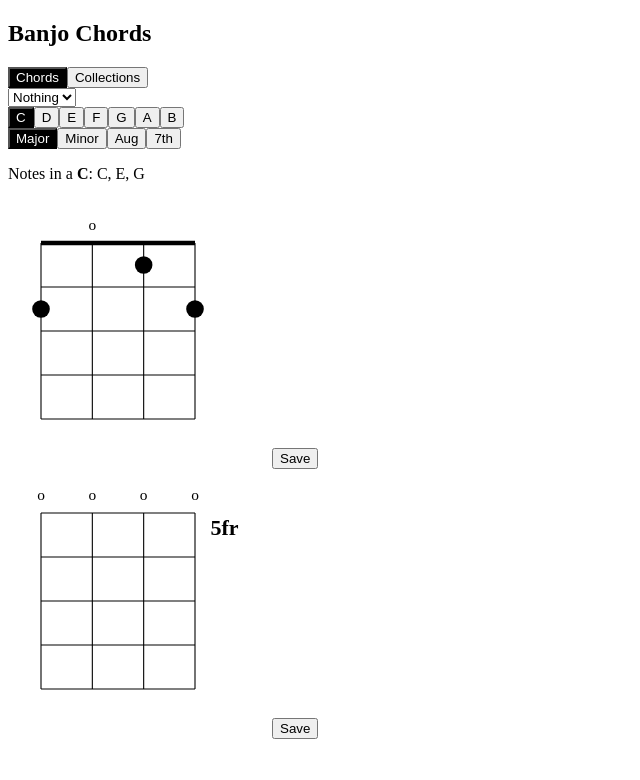
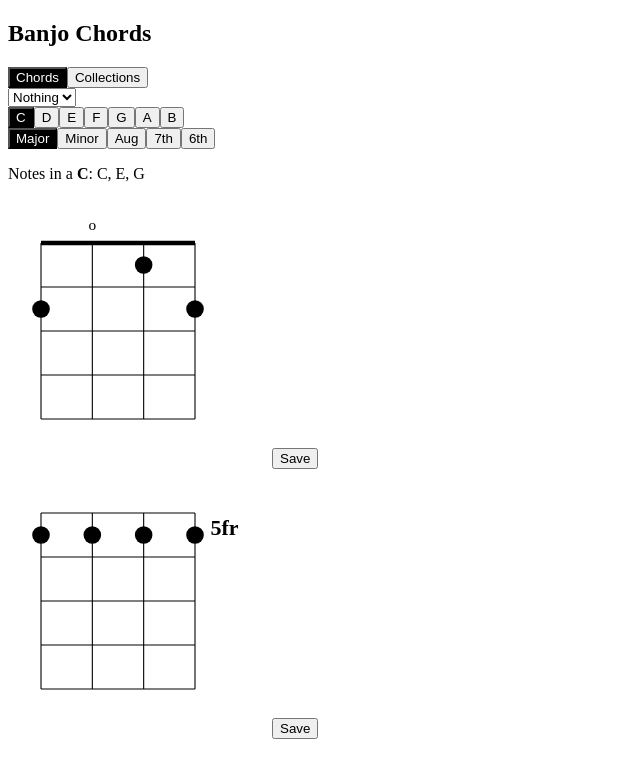
Before and after one commit to FindRoss/banjo, a React (Vite) app: page / in a window 1280 px wide. Shown: the top 780 px of the page, without its empty margins (0-640 px from the left). Built offline with nearby package versions, Linux system fonts and the light colour scheme.

Commit message:
add chords and new quality

```diff
--- a/src/data/chords.ts
+++ b/src/data/chords.ts
@@ -3,8 +3,8 @@ import type { Chord, Root, Quality } from './types';
 
 
 export const roots: Root[] = ['C', 'D', 'E', 'F', 'G', 'A', 'B'];
-export const qualities: Quality[] = ['major', 'minor', 'augmented', 'seventh'];
-export const qualityLabels: Record<Quality, string> = { major: 'Major', minor: 'Minor', augmented: 'Aug', seventh: '7th' };
+export const qualities: Quality[] = ['major', 'minor', 'augmented', 'seventh', 'sixth'];
+export const qualityLabels: Record<Quality, string> = { major: 'Major', minor: 'Minor', augmented: 'Aug', seventh: '7th', sixth: '6th' };
 
 export const chords: Record<string, Chord> = {
   G: {
@@ -28,6 +28,30 @@ export const chords: Record<string, Chord> = {
       { baseFret: 7, frets: [8, 7, 8, 8], fingers: [2, 1, 3, 4] }
     ],
   },
+  G7: {
+    name: 'G7',
+    root: 'G',
+    quality: 'seventh',
+    notes: 'G, B, D, F',
+    positions: [
+      { baseFret: 1, frets: ['o', 'o', 'o', 3], fingers: [0, 0, 0, 1] },
+      { baseFret: 1, frets: [3, 'o', 'o', 'o'], fingers: [1, 0, 0, 0] },
+      { baseFret: 3, frets: [3, 3, 4, 5], fingers: [1, 1, 2, 3] },
+      { baseFret: 4, frets: [5, 4, 6, 5], fingers: [2, 1, 4, 3] },
+
+    ],
+  },
+  Gaug: {
+    name: 'Gaug',
+    root: 'G',
+    quality: 'augmented',
+    notes: 'G, B, D#',
+    positions: [
+      { baseFret: 1, frets: [1, 'o', 'o', 1], fingers: [1, 0, 0, 3] },
+      { baseFret: 4, frets: [5, 4, 4, 5], fingers: [2, 1, 1, 3] },
+      { baseFret: 8, frets: [9, 8, 8, 9], fingers: [3, 1, 1, 4] },
+    ],
+  },
   C: {
     name: 'C',
     root: 'C',
@@ -35,7 +59,7 @@ export const chords: Record<string, Chord> = {
     notes: 'C, E, G',
     positions: [
         { baseFret: 1, frets: [2, 'o', 1, 2], fingers: [ 2, 0, 1, 3 ] },
-        { baseFret: 5, frets: ['o', 'o', 'o', 'o'], fingers: [ 0, 0, 0, 0 ] },
+        { baseFret: 5, frets: [5, 5, 5, 5], fingers: [ 1, 1, 1, 1 ] },
         { baseFret: 8, frets: [10, 9, 8, 10], fingers: [ 3, 2, 1, 4 ] }
     ],
   },
@@ -50,7 +74,7 @@ export const chords: Record<string, Chord> = {
     name: 'C7',
     root: 'C',
     quality: 'seventh',
-    notes: 'todo',
+    notes: 'C, E, G, Bb',
     positions: [
       { baseFret: 1, frets: [2, 3, 1, 2], fingers: [3, 4, 1, 2] },
       { baseFret: 5, frets: [5, 5, 5, 8], fingers: [1, 1, 1, 4] },
@@ -62,8 +86,23 @@ export const chords: Record<string, Chord> = {
     name: 'Caug',
     root: 'C',
     quality: 'augmented',
-    notes: 'todo',
-    positions: [{ baseFret: 1, frets: [2, 1, 1, 2] }],
+    notes: 'C, E, G#',
+    positions: [
+      { baseFret: 1, frets: [2, 1, 1, 2], fingers: [2, 1, 1, 3] },
+      { baseFret: 5, frets: [6, 5, 5, 6], fingers: [2, 1, 1, 3] },
+      { baseFret: 5, frets: [10, 9, 9, 10], fingers: [2, 1, 1, 3] },
+    ],
+  },
+  C6: {
+    name: 'C6',
+    root: 'C',
+    quality: 'sixth',
+    notes: '',
+    positions: [
+      { baseFret: 5, frets: [5, 5, 5, 7], fingers: [1, 1, 1, 3] },
+      { baseFret: 5, frets: [7, 5, 5, 5], fingers: [3, 1, 1, 1] },
+      { baseFret: 7, frets: [10, 9, 8, 7], fingers: [1, 2, 3, 4] },
+    ]
   },
   D: {
     name: 'D',
@@ -71,10 +110,40 @@ export const chords: Record<string, Chord> = {
     quality: 'major',
     notes: 'D, F#, A',
     positions: [
-        { baseFret: 2, frets: [4, 3, 2, 4 ] },
-        { baseFret: 7, frets: ['o', 'o', 'o', 'o'] },
-        { baseFret: 10, frets: [12, 11, 10, 12] }
+        { baseFret: 2, frets: [4, 2, 3, 4], fingers: [3, 1, 2, 4] },
+        { baseFret: 7, frets: [7, 7, 7, 7], fingers: [1, 1, 1, 1] },
+        { baseFret: 10, frets: [12, 11, 10, 12], fingers: [3, 2, 1, 4] }
     ]
+  },
+  Dm: {
+    name: 'Dm',
+    root: 'D',
+    quality: 'minor',
+    notes: 'D, F, A',
+    positions: [
+      { baseFret: 1, frets: ['o', 2, 3, 3], fingers: [0, 1, 2, 3] },
+      { baseFret: 2, frets: [3, 2, 3, 3], fingers: [2, 1, 3, 4] },
+      { baseFret: 6, frets: ['o', 7, 6, 7], fingers: [0, 2, 1, 3] },
+    ],
+  },
+  D7: {
+    name: 'D7',
+    root: 'D',
+    quality: 'seventh',
+    notes: 'D, F#, A, C',
+    positions: [
+      { baseFret: 1, frets: ['o', 2, 1, 4], fingers: [0, 2, 1, 4] },
+      { baseFret: 5, frets: ['o', 5, 7, 7], fingers: [0, 1, 3, 4] },
+      { baseFret: 7, frets: [10, 7, 7, 7], fingers: [4, 1, 1, 1] },
+      { baseFret: 7, frets: [7, 7, 7, 10], fingers: [1, 1, 1, 4] },
+    ],
+  },
+  Daug: {
+    name: 'Daug',
+    root: 'D',
+    quality: 'augmented',
+    notes: 'D, F#, A#',
+    positions: [{ baseFret: 1, frets: ['o', 3, 3, 4] }],
   },
   E: {
     name: 'E',
@@ -84,8 +153,29 @@ export const chords: Record<string, Chord> = {
     positions: [
         { baseFret: 1, frets: [2, 1, 'o', 2] },
         { baseFret: 4, frets: [6, 4, 5, 6] },
-        { baseFret: 9, frets: ['o', 'o', 'o', 'o'] }
+        { baseFret: 9, frets: [9, 9, 9, 9], fingers: [1, 1, 1, 1] }
     ]
+  },
+  Em: {
+    name: 'Em',
+    root: 'E',
+    quality: 'minor',
+    notes: 'E, G, B',
+    positions: [{ baseFret: 1, frets: [2, 'o', 'o', 2] }],
+  },
+  E7: {
+    name: 'E7',
+    root: 'E',
+    quality: 'seventh',
+    notes: 'E, G#, B, D',
+    positions: [{ baseFret: 1, frets: ['o', 1, 'o', 2] }],
+  },
+  Eaug: {
+    name: 'Eaug',
+    root: 'E',
+    quality: 'augmented',
+    notes: 'E, G#, C',
+    positions: [{ baseFret: 1, frets: [2, 1, 1, 2] }],
   },
   F: {
     name: 'F',
@@ -95,7 +185,96 @@ export const chords: Record<string, Chord> = {
     positions: [
         { baseFret: 1, frets: [3, 2, 1, 3] },
         { baseFret: 5, frets: [7, 5, 6, 7] },
-        { baseFret: 10, frets: ['o', 'o', 'o', 'o'] }
+        { baseFret: 10, frets: [10, 10, 10, 10], fingers: [1, 1, 1, 1] }
     ]
-  }
+  },
+  Fm: {
+    name: 'Fm',
+    root: 'F',
+    quality: 'minor',
+    notes: 'F, G#, C',
+    positions: [{ baseFret: 1, frets: [3, 1, 1, 3] }],
+  },
+  F7: {
+    name: 'F7',
+    root: 'F',
+    quality: 'seventh',
+    notes: 'F, A, C, D#',
+    positions: [{ baseFret: 1, frets: [1, 2, 1, 3] }],
+  },
+  Faug: {
+    name: 'Faug',
+    root: 'F',
+    quality: 'augmented',
+    notes: 'F, A, C#',
+    positions: [{ baseFret: 1, frets: [3, 2, 2, 3] }],
+  },
+  A: {
+    name: 'A',
+    root: 'A',
+    quality: 'major',
+    notes: 'A, C#, E',
+    positions: [
+      { baseFret: 2, frets: [2, 2, 2, 2], fingers: [1, 1, 1, 1] },
+      { baseFret: 5, frets: [7, 6, 5, 7], fingers: [3, 2, 1, 4] },
+      { baseFret: 9, frets: [11, 9, 10, 11], fingers: [3, 1, 2, 4] }
+    ],
+  },
+  Am: {
+    name: 'Am',
+    root: 'A',
+    quality: 'minor',
+    notes: 'A, C, E',
+    positions: [
+      { baseFret: 1, frets: [2, 2, 1, 2], fingers: [2, 3, 1, 4] },
+      { baseFret: 5, frets: [7, 5, 5, 7], fingers: [3, 1, 1, 4] },
+      { baseFret: 9, frets: [10, 9, 10, 10], fingers: [2, 1, 3, 4] }
+    ],
+  },
+  A7: {
+    name: 'A7',
+    root: 'A',
+    quality: 'seventh',
+    notes: 'A, C#, E, G',
+    positions: [
+      { baseFret: 2, frets: [2, 2, 2, 5], fingers: [1, 1, 1, 4] },
+      { baseFret: 2, frets: [5, 2, 2, 2], fingers: [4, 1, 1, 1] },
+      { baseFret: 5, frets: [5, 5, 6, 7], fingers: [1, 1, 2, 3] }
+    ],
+  },
+  Aaug: {
+    name: 'Aaug',
+    root: 'A',
+    quality: 'augmented',
+    notes: 'A, C#, F',
+    positions: [{ baseFret: 1, frets: [3, 2, 2, 3] }],
+  },
+  B: {
+    name: 'B',
+    root: 'B',
+    quality: 'major',
+    notes: 'B, D#, F#',
+    positions: [{ baseFret: 4, frets: [4, 4, 4, 4], fingers: [1, 1, 1, 1] }],
+  },
+  Bm: {
+    name: 'Bm',
+    root: 'B',
+    quality: 'minor',
+    notes: 'B, D, F#',
+    positions: [{ baseFret: 1, frets: ['o', 4, 'o', 4] }],
+  },
+  B7: {
+    name: 'B7',
+    root: 'B',
+    quality: 'seventh',
+    notes: 'B, D#, F#, A',
+    positions: [{ baseFret: 1, frets: [1, 2, 'o', 4] }],
+  },
+  Baug: {
+    name: 'Baug',
+    root: 'B',
+    quality: 'augmented',
+    notes: 'B, D#, G',
+    positions: [{ baseFret: 1, frets: [1, 'o', 'o', 1] }],
+  },
 };
--- a/src/data/types.ts
+++ b/src/data/types.ts
@@ -1,5 +1,5 @@
 export type DisplayMode = 'none' | 'notes' | 'fingers';
-export type Quality = 'major' | 'minor' | 'augmented' | 'seventh';
+export type Quality = 'major' | 'minor' | 'augmented' | 'seventh' | 'sixth';
 export type Root = 'C' | 'D' | 'E' | 'F' | 'G' | 'A' | 'B';
 
 export type FretValue = number | 'o' | 'x';
```
